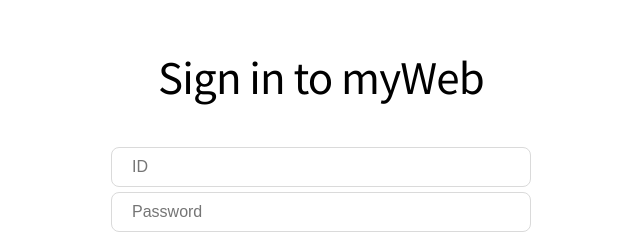
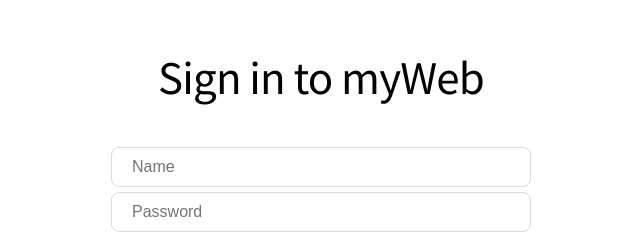
Before and after one commit to kim0tae/FE, a React (Vite) app: page /login in a window 1280 px wide. Shown: the part 222-457 px from the top of the page, without its empty margins (319-959 px from the left). Built offline with nearby package versions, Linux system fonts and the light colour scheme.

Commit message:
[UPDATE] 로그인 기능 수정

```diff
--- a/src/routes/user/login.tsx
+++ b/src/routes/user/login.tsx
@@ -1,6 +1,7 @@
 import { useState } from 'react';
 import { styled } from 'styled-components';
 import { Link, useNavigate } from 'react-router-dom';
+import LayerPopup from '../../components/layer-popup';
 
 import * as S from '../../components/styles/ui-components';
 
@@ -32,14 +33,56 @@
 
 export default function Login() {
   const [isLoading, setLoading] = useState(false);
+  const [id, setID] = useState('');
+  const [password, setPassword] = useState('');
+  const [error, setError] = useState('');
+  const onChange = (e: React.ChangeEvent<HTMLInputElement>) => {
+    const {
+      target: { name, value },
+    } = e;
+    if (name === 'id') {
+      setID(value);
+    } else if (name === 'password') {
+      setPassword(value);
+    }
+  };
+  const onConfirm = () => {};
+  const onCancel = () => {};
+  const onSubmit = async (e: React.FormEvent<HTMLFormElement>) => {
+    e.preventDefault();
+    if (isLoading || id === '' || password === '') return;
+    try {
+      setLoading(true);
+      const response = await fetch('http://192.170.1.173:8000/login', {
+        method: 'POST',
+        headers: {
+          'Content-Type': 'application/json',
+        },
+        body: JSON.stringify({
+          id,
+          password,
+        }),
+      });
+      if (!response.ok) {
+        <LayerPopup contentInfo={'Error'} confirm={onConfirm} cancel={onCancel} />;
+      }
+      console.log(response);
+    } catch (error) {
+      if (error instanceof Error) {
+        setError(error.message);
+      }
+    } finally {
+      setLoading(false);
+    }
+  };
   return (
     <>
       <S.ColumnWrapper>
         <Title>Sign in to myWeb</Title>
-        <Form>
-          <S.Input name="email" placeholder="ID" type="email" required />
+        <Form onSubmit={onSubmit}>
+          <S.Input onChange={onChange} name="id" placeholder="Name" type="text" value={id} required />
           <S.Input name="email" placeholder="Password" type="password" required />
-          <S.Input type="submit" value={isLoading ? 'Loading...' : 'Login'} />
+          <S.Input type="submit" value="Login" />
         </Form>
         <S.Wrapper>
           <UnOrderLists>
```
Also changed, not shown: src/routes/user/join.tsx (+24 -49 lines).
